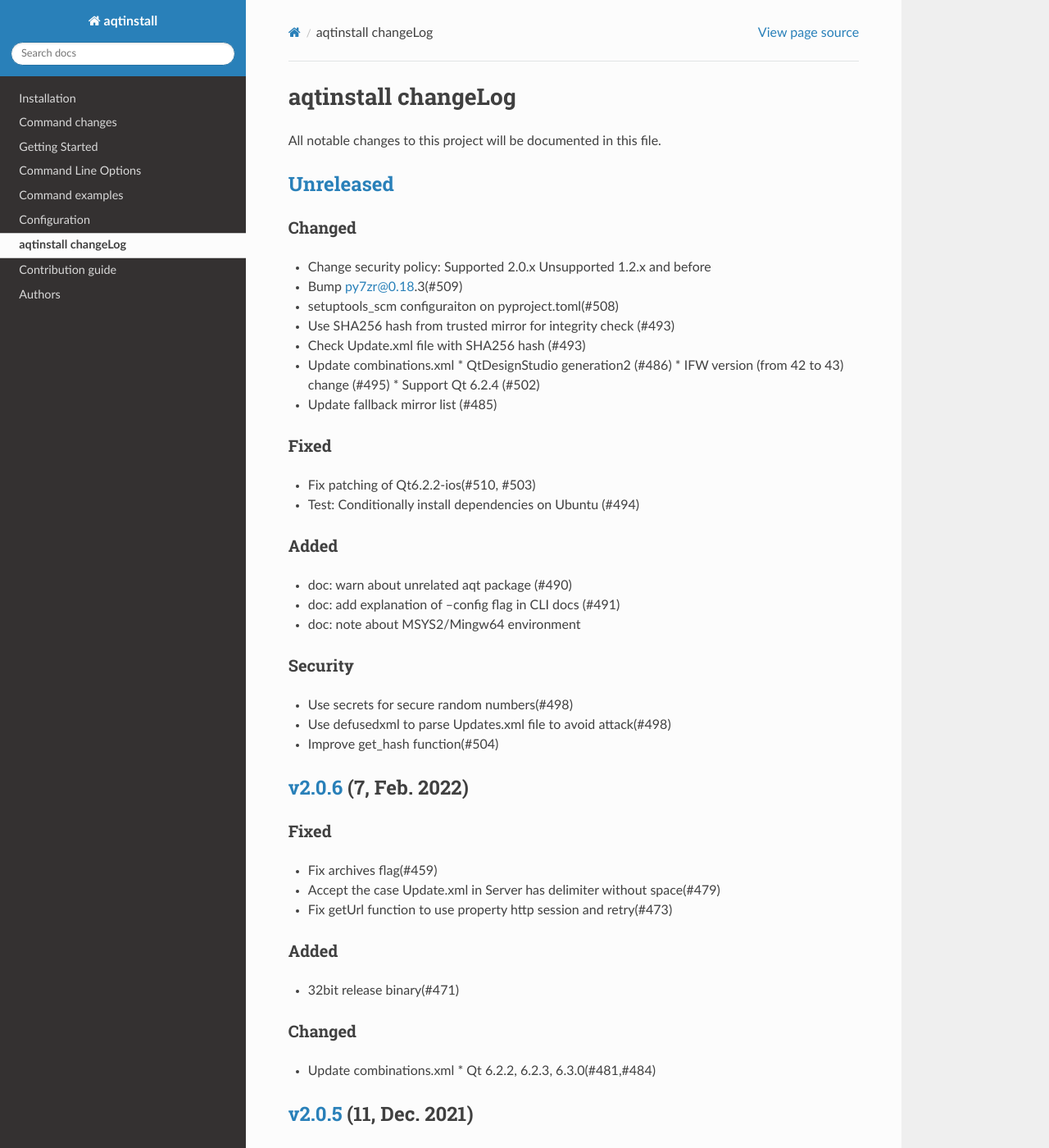
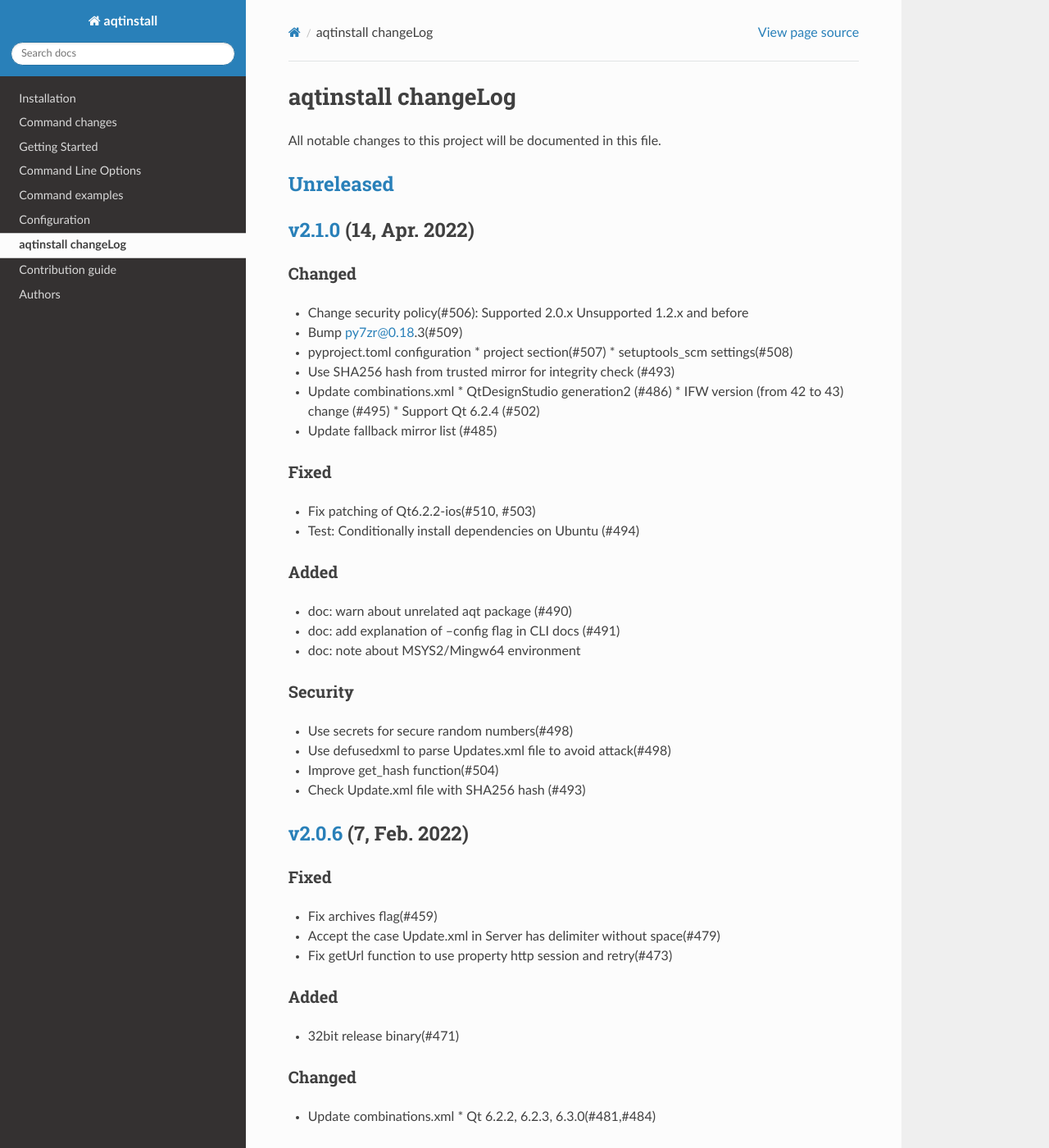
Before and after one commit to miurahr/aqtinstall, a Sphinx documentation site: the page built from docs/changes.rst, in a window 1280 px wide and 1400 px high. Shown: the whole window at 82% size. Built offline with Sphinx 7.4.7 and the Read the Docs theme 2.0.0, drawn with Linux system fonts in a browser that asks for light colours; the version number could not be read and is left out.

Commit message:
Release v2.1.0
Signed-off-by: Hiroshi Miura <miurahr@linux.com>

```diff
--- a/CHANGELOG.rst
+++ b/CHANGELOG.rst
@@ -7,15 +7,19 @@
 `Unreleased`_
 =============
 
+`v2.1.0`_ (14, Apr. 2022)
+=========================
+
 Changed
 -------
-* Change security policy:
+* Change security policy(#506):
   Supported 2.0.x
   Unsupported 1.2.x and before
 * Bump py7zr@0.18.3(#509)
-* setuptools_scm configuraiton on pyproject.toml(#508)
+* pyproject.toml configuration
+  * project section(#507)
+  * setuptools_scm settings(#508)
 * Use SHA256 hash from trusted mirror for integrity check (#493)
-* Check Update.xml file with SHA256 hash (#493)
 * Update combinations.xml
   * QtDesignStudio generation2 (#486)
   * IFW version (from 42 to 43) change (#495)
@@ -399,7 +404,8 @@
 
 
 
-.. _Unreleased: https://github.com/miurahr/aqtinstall/compare/v2.0.6...HEAD
+.. _Unreleased: https://github.com/miurahr/aqtinstall/compare/v2.1.0...HEAD
+.. _v2.1.0: https://github.com/miurahr/aqtinstall/compare/v2.0.6...v2.1.0
 .. _v2.0.6: https://github.com/miurahr/aqtinstall/compare/v2.0.5...v2.0.6
 .. _v2.0.5: https://github.com/miurahr/aqtinstall/compare/v2.0.4...v2.0.5
 .. _v2.0.4: https://github.com/miurahr/aqtinstall/compare/v2.0.3...v2.0.4
--- a/docs/authors.rst
+++ b/docs/authors.rst
@@ -9,19 +9,22 @@
 
 Original qli-installer is written by Linus Jahn
 
-Significant contributions for improvements of version 2.0 by David Dalcino
+Significant contributions for improvements of version 2.0 and 2.1 by David Dalcino
 
 All contributors, listed alphabetically, are:
 
 * Andrei Yankovich (tools ifw installation)
 * Aurélien Gâteau (patching to qmake)
 * Benjamin O (Github Actions and more)
+* Christian Hoffmann (Update mirror list)
 * David Dalcino (CI automations, List commands, improve tests, documents and fix patching to qmake)
+* Fabrice Le Bars (32bit binary)
 * Felix Barz (Android, Explicit extra module installation)
 * Gamso (improve parsing of update.xml)
 * Julien Marrec (mypy, type hints)
 * Kyle Altendorf (7z binary path search)
 * lightmare (Documents)
+* Mike Tzou (Update fallback url)
 * Martin Delille (Documents)
 * Mizux Seihax (Qt versions)
 * Mozi (CI/workflow improvement)
```
Also changed, not shown: other parts of CHANGELOG.rst (+1 -0 lines).
